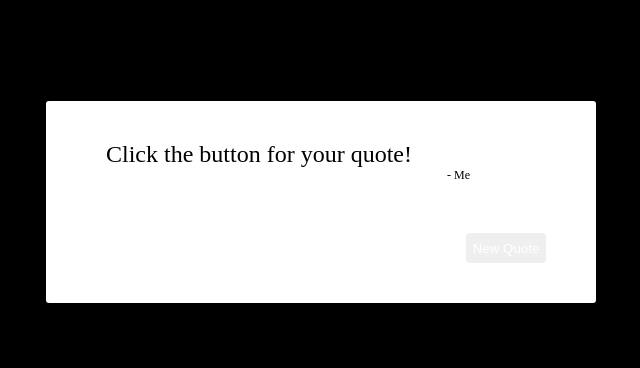
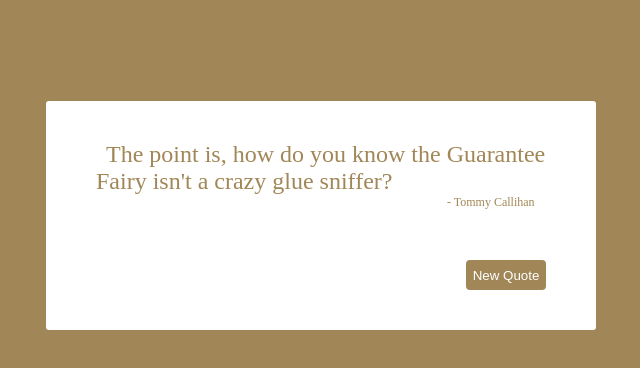
Before and after one commit to KimberlyDuclos/Quote-Generator, a plain HTML site: page index.html in a window 1280 px wide. Shown: the whole page, without its empty margins (319-959 px from the left). Drawn offline with nearby package versions, Linux system fonts and the light colour scheme.

Commit message:
Update Code Generator - All

```diff
--- a/index.html
+++ b/index.html
@@ -1,16 +1,22 @@
 <html>
 <head>
+	<meta charset="UTF-8">
 	<link rel="stylesheet" type="text/css" href="style.css">
 	<script type="text/javascript" src="script.js"></script>
+	<script src="http://code.jquery.com/jquery-1.11.0.min.js"></script>
+	<script src="https://ajax.googleapis.com/ajax/libs/jquery/3.3.1/jquery.min.js"></script>
+	<script src="http://code.jquery.com/jquery-1.11.3.min.js"></script>
+<script src="http://code.jquery.com/ui/1.11.4/jquery-ui.min.js"></script>
+
 	<title>Random Quote Generator</title>
 </head>
 <body>
 	<div class="quoteBox">
 		<div class="quoteText">
-			<i class="fa fa-quote-left fa-3x" id="leftQuote"></i><span id="quote">Click the button for your quote!</span>
+			<i class="fa fa-quote-left fa-3x" id="leftQuote"></i><span id="quote">The quote will go here.</span>
 		</div><!--close quoteText-->
 		<div class="quoteAuthor">
-			<span id="author">- Me</span>
+			<span id="author"></span>
 		</div><!--close author-->
 		<div class="buttons">
       <!--Tweet Button-->
--- a/script.js
+++ b/script.js
@@ -1,12 +1,12 @@
 var quoteArray = [
-    ["Because, because I’m not giving up! I’m still here and I’m staying!", "- Kermit the Frog"],
-    ["I base most of my fashion taste on what doesn't itch.", "- Gilda Radner"],
-    ["Bad days happen to everyone, but when one happens to you, just keep doing your best and never let a bad day make you feel bad about yourself.", "- Big Bird"],
-    ["There is no normal life that is free of pain. It's the very wrestling with our problems that can be the impetus for our growth.", "- Mr. Rogers"],
-    ["I don't care what they say about me. I just want to eat.", "- Pam Beesly"],
-    ["I'm exceedingly smart. I graduated college at fourteen. While my brother was getting an STD, I was getting a Ph.D. Penicillin can't take this away.", "- Sheldon Cooper"],
-    ["You wanna hurt me? Go right ahead if it makes you feel any better. I'm an easy target. Yeah, you're right, I talk too much. I also listen too much. I could be a cold-hearted cynic like you... but I don't like to hurt people's feelings. Well, you think what you want about me; I'm not changing. I like... I like me.", "- Del Griffith"],
-    ["The point is, how do you know the Guarantee Fairy isn't a crazy glue sniffer?", "- Tommy Callihan"]
+    ['Because, because I\'m not giving up! I\’m still here and I\’m staying!', '- Kermit the Frog'],
+    ['I base most of my fashion taste on what doesn\'t itch.', '- Gilda Radner'],
+    ['Bad days happen to everyone, but when one happens to you, just keep doing your best and never let a bad day make you feel bad about yourself.', '- Big Bird'],
+    ['There is no normal life that is free of pain. It\'s the very wrestling with our problems that can be the impetus for our growth.', '- Mr. Rogers'],
+    ['I don\'t care what they say about me. I just want to eat.', '- Pam Beesly'],
+    ['I\'m exceedingly smart. I graduated college at fourteen. While my brother was getting an STD, I was getting a Ph.D. Penicillin can\'t take this away.', '- Sheldon Cooper'],
+    ['You wanna hurt me? Go right ahead if it makes you feel any better. I\'m an easy target. Yeah, you\'re right, I talk too much. I also listen too much. I could be a cold-hearted cynic like you... but I don\'t like to hurt people\'s feelings. Well, you think what you want about me; I\'m not changing. I like... I like me.', '- Del Griffith'],
+    ['The point is, how do you know the Guarantee Fairy isn\'t a crazy glue sniffer?', '- Tommy Callihan']
   ];
 
 var newQuote, newAuthor;
@@ -28,10 +28,10 @@ function randomColor() {
     document.getElementById("quoteButton").style.background = randColor;
   }
 
-$(document).ready(function() {
-  randomQuote();
-  randomColor();
-})
+window.onload=function() {
+  randomQuote(),
+  randomColor()
+}
 
 function openURL(url){
   window.open(url, 'Share', 'width=550, height=400, toolbar=0, scrollbars=1 ,location=0 ,statusbar=0,menubar=0, resizable=0');
```
Lines whose indentation alone changed are shown as unchanged.
